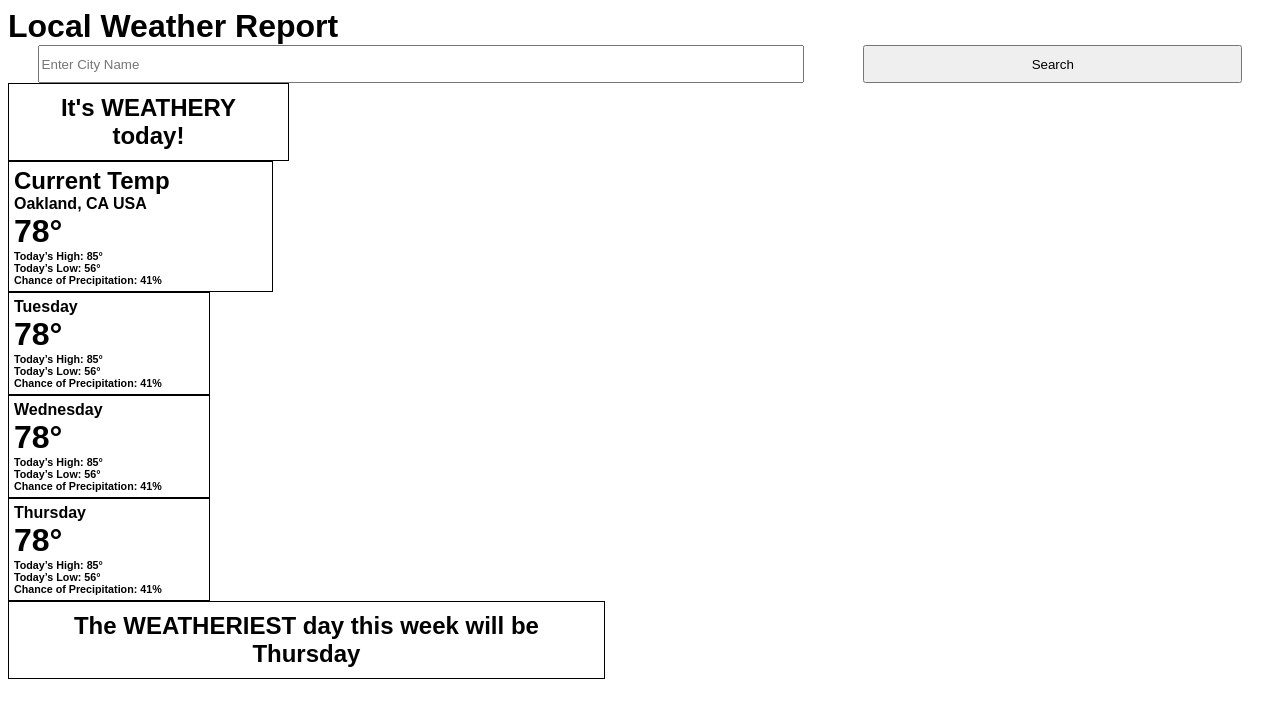
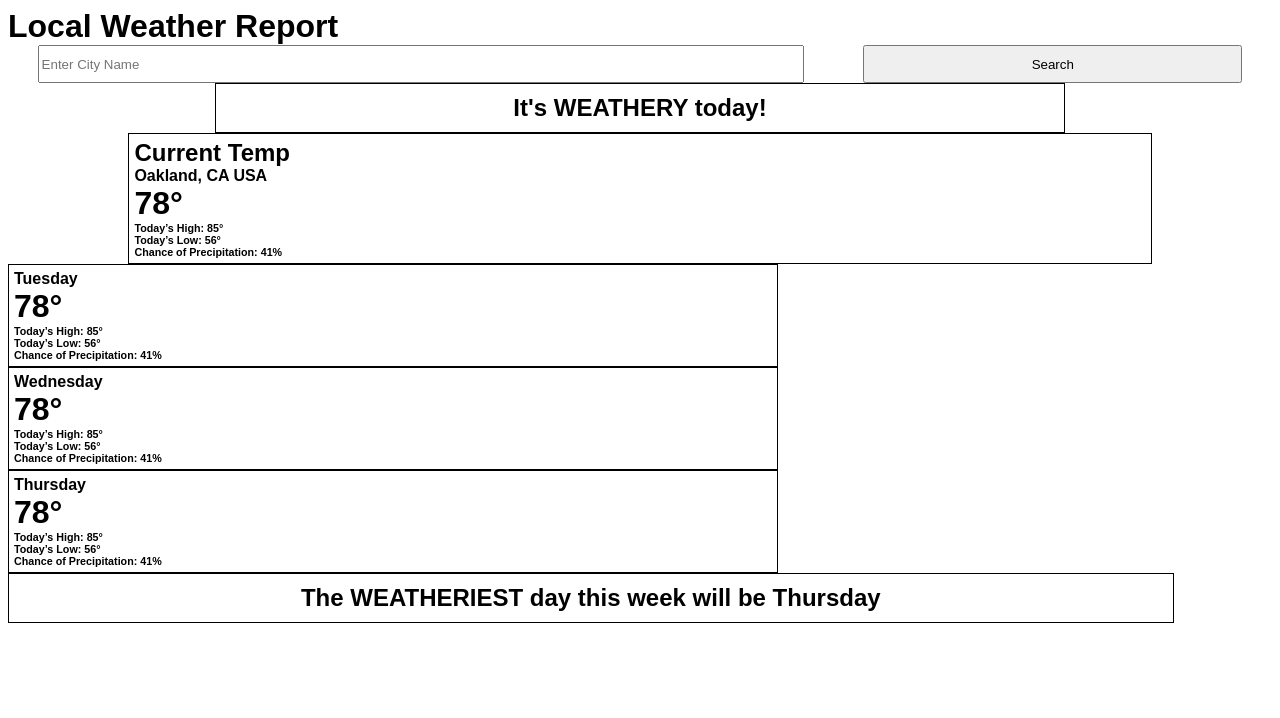
Before and after one commit to NocturneAC/weatheryNocturne, a plain HTML site: page index.html in a window 1280 px wide. Drawn offline with Linux system fonts and the light colour scheme.

Commit message:
more css style updates

```diff
--- a/css/styles.css
+++ b/css/styles.css
@@ -39,13 +39,16 @@ body {
 /* Current temp and Emote card wrap */
 .emote-current-wrapper {
     max-width: 100%;
+    display: flex;
+    flex-direction: column;
+    align-items: center;
 }
 
 .temp-emote-card {
     border: solid #000000;
     border-width: 1px;
     padding: 10px 13px;
-    width: 20%;
+    width: 65%;
     text-align: center;
     /* height: 2vh; */
 }
@@ -54,7 +57,7 @@ body {
     border: solid #000000;
     border-width: 1px;
     padding: 5px;
-    width: 20%;
+    width: 80%;
 }
 
 .tricard-wrapper {
@@ -68,7 +71,7 @@ body {
     border: solid #000000;
     border-width: 1px;
     padding: 5px;
-    width: 15%;
+    width: 60%;
 }
 h1, h2, h4, h6 {
     margin: 0;
@@ -78,7 +81,7 @@ h1, h2, h4, h6 {
     border: solid #000000;
     border-width: 1px;
     padding: 10px 13px;
-    width: 45%;
+    width: 90%;
     text-align: center;
     /* height: 2vh; */
 }
```
Also changed, not shown: index.html (+1 -1 lines).
